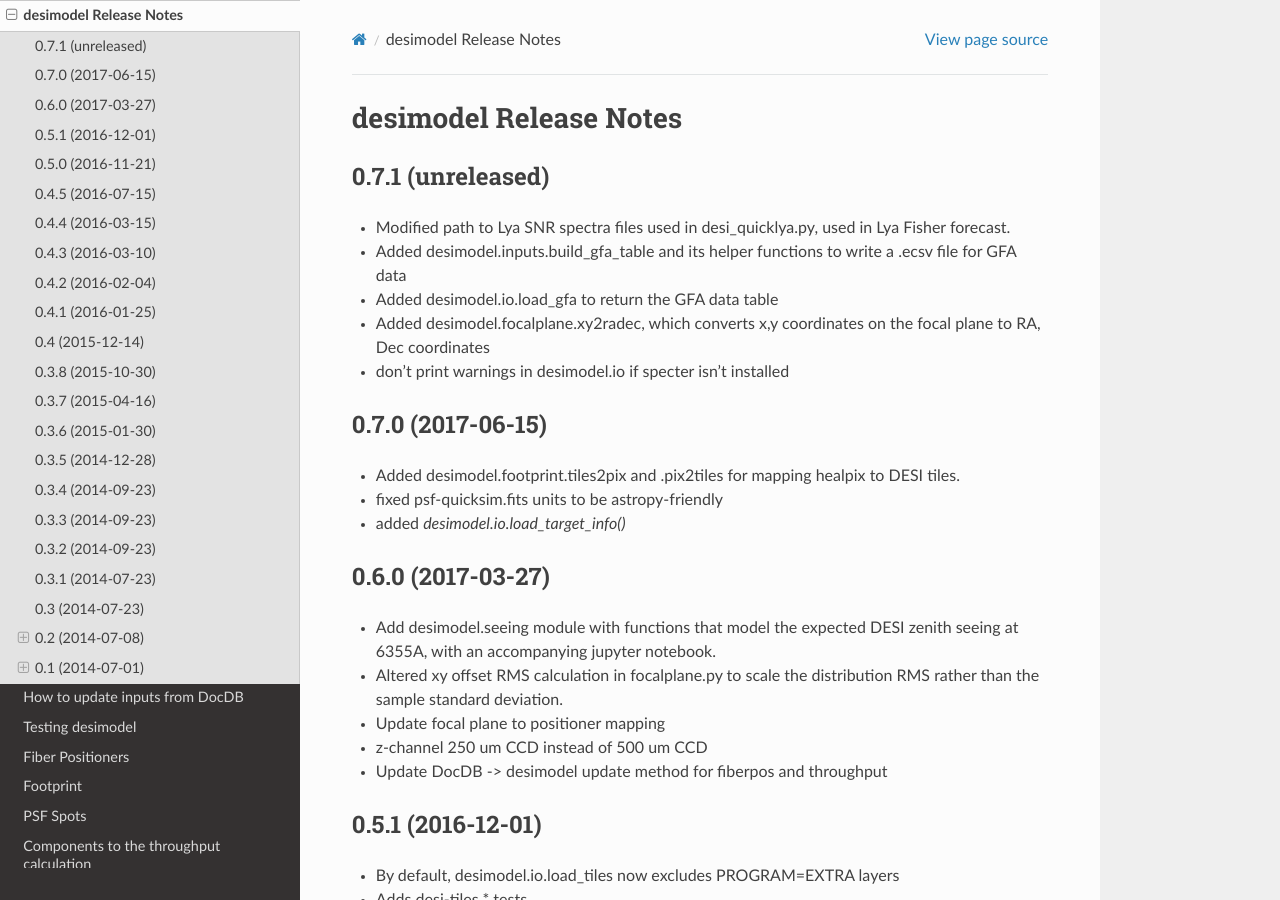
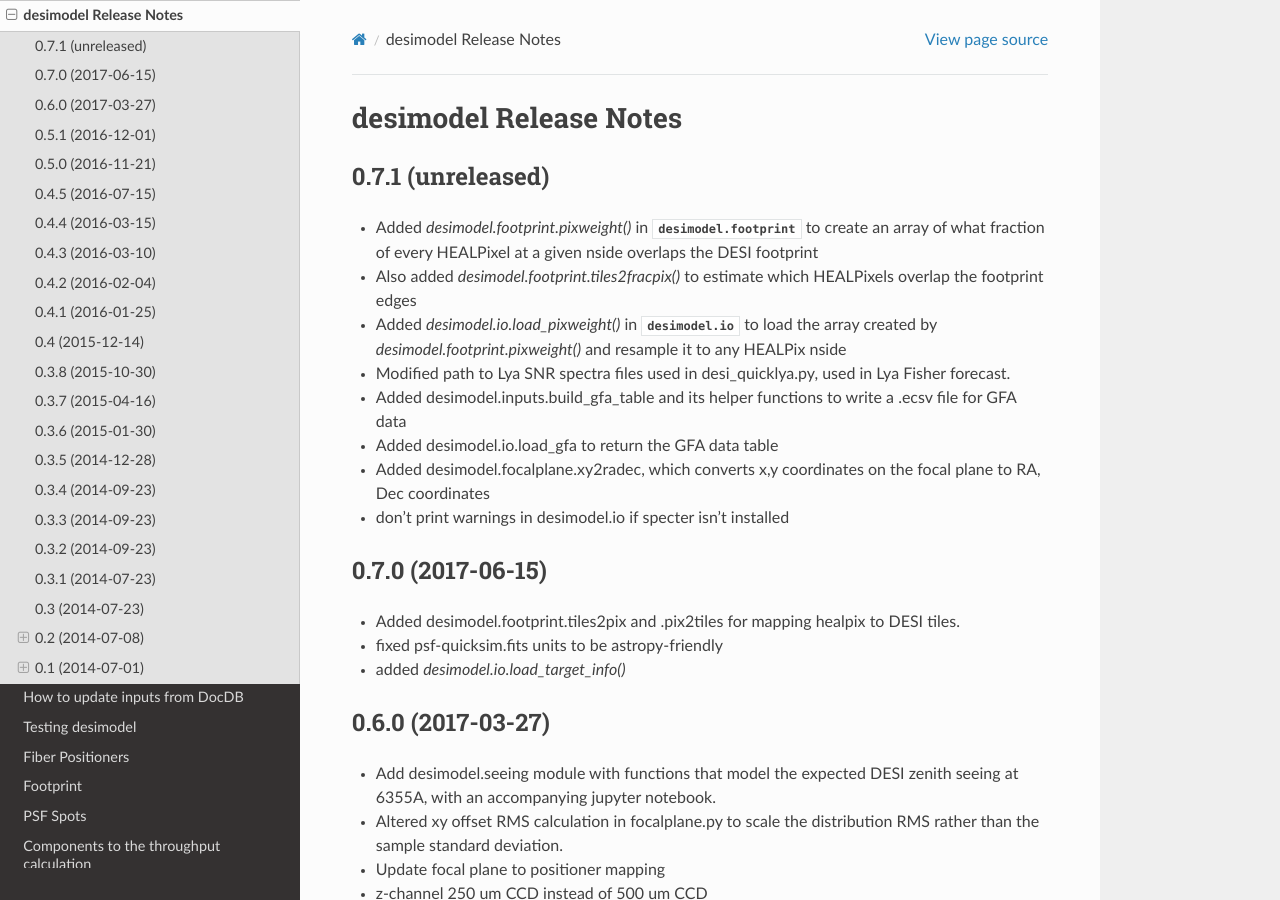
Before and after one commit to desihub/desimodel, a Sphinx documentation site: the page built from doc/release_notes.rst, in a window 1280 px wide and 900 px high. Built offline with Sphinx 7.4.7 and the Read the Docs theme 2.0.0, drawn with Linux system fonts in a browser that asks for light colours.

Commit message:
updated the release notes [ci skip]

```diff
--- a/doc/release_notes.rst
+++ b/doc/release_notes.rst
@@ -5,6 +5,11 @@ desimodel Release Notes
 0.7.1 (unreleased)
 ------------------
 
+* Added `desimodel.footprint.pixweight()` in :mod:`desimodel.footprint` to create an array of what fraction
+  of every HEALPixel at a given nside overlaps the DESI footprint
+* Also added `desimodel.footprint.tiles2fracpix()` to estimate which HEALPixels overlap the footprint edges
+* Added `desimodel.io.load_pixweight()` in :mod:`desimodel.io` to load the array created by
+  `desimodel.footprint.pixweight()` and resample it to any HEALPix nside
 * Modified path to Lya SNR spectra files used in desi_quicklya.py, used in Lya Fisher forecast.
 * Added desimodel.inputs.build_gfa_table and its helper functions to write a .ecsv file for GFA data
 * Added desimodel.io.load_gfa to return the GFA data table
```
